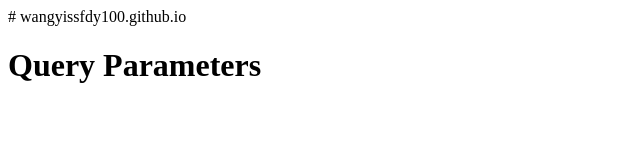
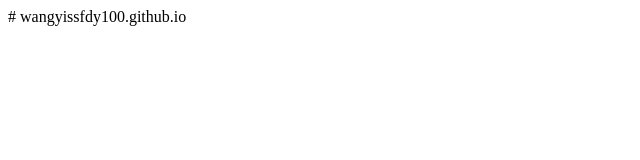
Before and after one commit to wangyissfdy100/wangyissfdy100.github.io, a plain HTML site: page index.html in a window 1280 px wide. Shown: the whole page, without its empty margins (0-640 px from the left). Drawn offline with Linux system fonts and the light colour scheme.

Commit message:
index.html

```diff
--- a/index.html
+++ b/index.html
@@ -27,22 +27,5 @@
     <noscript><iframe src="https://www.googletagmanager.com/ns.html?id=GTM-MNB5M67F"
             height="0" width="0" style="display:none;visibility:hidden"></iframe></noscript>
     <!-- End Google Tag Manager (noscript) -->
-    <h1>Query Parameters</h1>
-    <div id="output"></div>
-    <script src="script.js"></script>
-    <!-- 添加的JavaScript代码放在这里，在已有script标签之后 -->
-    <script type="text/javascript">
-        (function(a, b, c, d, e, f, g) {
-            e['ire_o'] = c;
-            e[c] = e[c] || function() { (e[c].a = e[c].a || []).push(arguments) };
-            f = d.createElement(b);
-            g = d.getElementsByTagName(b)[0];
-            f.async = 1;
-            f.src = a;
-            g.parentNode.insertBefore(f, g);
-        })('https://utt.impactcdn.com/A2788006-de3d-4011-a57c-c4737e79de0365535.js', 'script', 'ire', document, window);
-        ire('identify', {customerid: "name", customeremail: "name@email.com"});
-    </script>
 </body>
-
 </html>
```
